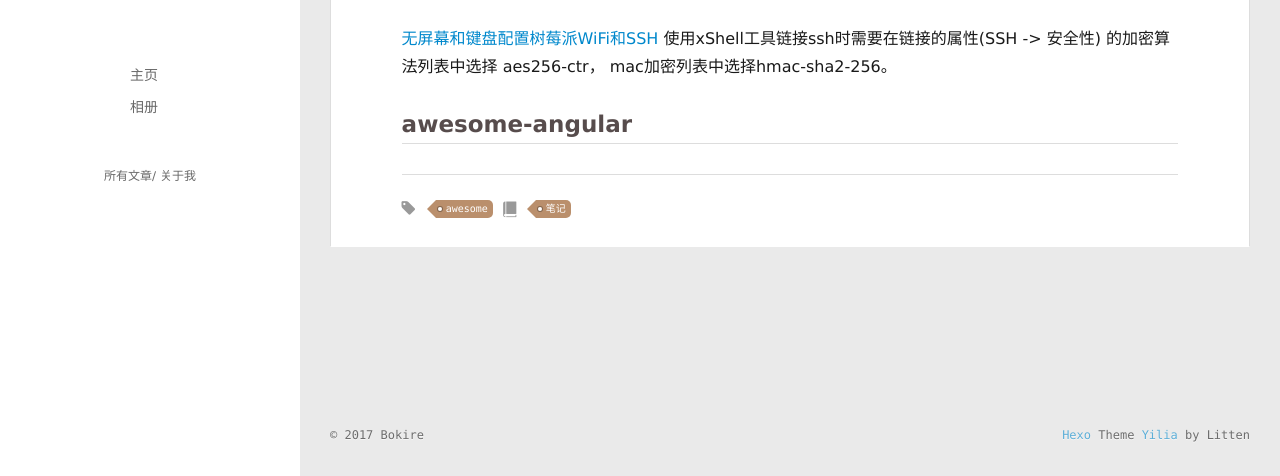
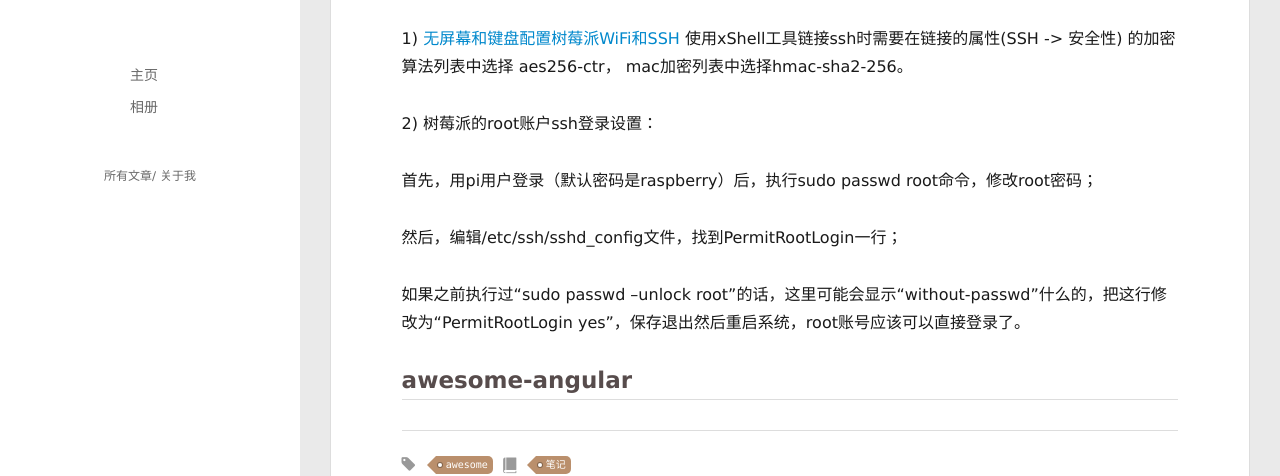
Before and after one commit to bokire/bokire.github.io, a plain HTML site: page 2017/09/20/awesome/index.html in a window 1280 px wide. Shown: the part 324-800 px from the top of the page. Drawn offline with Linux system fonts and the light colour scheme.

Commit message:
update at 2017-09-25

```diff
--- a/2017/09/20/awesome/index.html
+++ b/2017/09/20/awesome/index.html
@@ -8,17 +8,17 @@
   <link rel="dns-prefetch" href="https://bokire.github.io">
   <title>自己的awesome | 一个很重的程序员</title>
   <meta name="viewport" content="width=device-width, initial-scale=1, maximum-scale=1">
-  <meta name="description" content="awesome-API网易云音乐 网易云音乐WEB接口说明  WeChat 网页版微信接口说明 awesome-raspberry-pi  无屏幕和键盘配置树莓派WiFi和SSH  使用xShell工具链接ssh时需要在链接的属性(SSH -&amp;gt; 安全性) 的加密算法列表中选择 aes256-ctr， mac加密列表中选择hmac-sha2-256。   awesome-angular">
+  <meta name="description" content="awesome-API网易云音乐 网易云音乐WEB接口说明  WeChat 网页版微信接口说明 awesome-raspberry-pi 1) 无屏幕和键盘配置树莓派WiFi和SSH  使用xShell工具链接ssh时需要在链接的属性(SSH -&amp;gt; 安全性) 的加密算法列表中选择 aes256-ctr， mac加密列表中选择hmac-sha2-256。  2) 树莓派的root账户ssh登录">
 <meta name="keywords" content="awesome">
 <meta property="og:type" content="article">
 <meta property="og:title" content="自己的awesome">
 <meta property="og:url" content="https://bokire.github.io/2017/09/20/awesome/index.html">
 <meta property="og:site_name" content="一个很重的程序员">
-<meta property="og:description" content="awesome-API网易云音乐 网易云音乐WEB接口说明  WeChat 网页版微信接口说明 awesome-raspberry-pi  无屏幕和键盘配置树莓派WiFi和SSH  使用xShell工具链接ssh时需要在链接的属性(SSH -&amp;gt; 安全性) 的加密算法列表中选择 aes256-ctr， mac加密列表中选择hmac-sha2-256。   awesome-angular">
-<meta property="og:updated_time" content="2017-09-20T01:42:53.561Z">
+<meta property="og:description" content="awesome-API网易云音乐 网易云音乐WEB接口说明  WeChat 网页版微信接口说明 awesome-raspberry-pi 1) 无屏幕和键盘配置树莓派WiFi和SSH  使用xShell工具链接ssh时需要在链接的属性(SSH -&amp;gt; 安全性) 的加密算法列表中选择 aes256-ctr， mac加密列表中选择hmac-sha2-256。  2) 树莓派的root账户ssh登录">
+<meta property="og:updated_time" content="2017-09-23T18:08:17.291Z">
 <meta name="twitter:card" content="summary">
 <meta name="twitter:title" content="自己的awesome">
-<meta name="twitter:description" content="awesome-API网易云音乐 网易云音乐WEB接口说明  WeChat 网页版微信接口说明 awesome-raspberry-pi  无屏幕和键盘配置树莓派WiFi和SSH  使用xShell工具链接ssh时需要在链接的属性(SSH -&amp;gt; 安全性) 的加密算法列表中选择 aes256-ctr， mac加密列表中选择hmac-sha2-256。   awesome-angular">
+<meta name="twitter:description" content="awesome-API网易云音乐 网易云音乐WEB接口说明  WeChat 网页版微信接口说明 awesome-raspberry-pi 1) 无屏幕和键盘配置树莓派WiFi和SSH  使用xShell工具链接ssh时需要在链接的属性(SSH -&amp;gt; 安全性) 的加密算法列表中选择 aes256-ctr， mac加密列表中选择hmac-sha2-256。  2) 树莓派的root账户ssh登录">
 
     <link rel="alternative" href="/atom.xml" title="一个很重的程序员" type="application/atom+xml">
 
@@ -156,7 +156,11 @@
 
         <h2 id="awesome-API"><a href="#awesome-API" class="headerlink" title="awesome-API"></a>awesome-API</h2><p><a href="https://github.com/Binaryify/NeteaseCloudMusicApi" target="_blank" rel="external">网易云音乐</a> 网易云音乐WEB接口说明 </p>
 <p><a href="https://github.com/Urinx/WeixinBot" target="_blank" rel="external">WeChat</a> 网页版微信接口说明</p>
-<h2 id="awesome-raspberry-pi"><a href="#awesome-raspberry-pi" class="headerlink" title="awesome-raspberry-pi"></a>awesome-raspberry-pi</h2><p>  <a href="http://shumeipai.nxez.com/2017/09/13/raspberry-pi-network-configuration-before-boot.html" target="_blank" rel="external">无屏幕和键盘配置树莓派WiFi和SSH</a>  使用xShell工具链接ssh时需要在链接的属性(SSH -&gt; 安全性) 的加密算法列表中选择 aes256-ctr， mac加密列表中选择hmac-sha2-256。  </p>
+<h2 id="awesome-raspberry-pi"><a href="#awesome-raspberry-pi" class="headerlink" title="awesome-raspberry-pi"></a>awesome-raspberry-pi</h2><p> 1) <a href="http://shumeipai.nxez.com/2017/09/13/raspberry-pi-network-configuration-before-boot.html" target="_blank" rel="external">无屏幕和键盘配置树莓派WiFi和SSH</a>  使用xShell工具链接ssh时需要在链接的属性(SSH -&gt; 安全性) 的加密算法列表中选择 aes256-ctr， mac加密列表中选择hmac-sha2-256。 </p>
+<p>2) 树莓派的root账户ssh登录设置：</p>
+<p>首先，用pi用户登录（默认密码是raspberry）后，执行sudo passwd root命令，修改root密码；</p>
+<p>然后，编辑/etc/ssh/sshd_config文件，找到PermitRootLogin一行；</p>
+<p>如果之前执行过“sudo passwd –unlock root”的话，这里可能会显示“without-passwd”什么的，把这行修改为“PermitRootLogin yes”，保存退出然后重启系统，root账号应该可以直接登录了。</p>
 <h2 id="awesome-angular"><a href="#awesome-angular" class="headerlink" title="awesome-angular"></a>awesome-angular</h2>
 
 
```
Also changed, not shown: index.html (+5 -1 lines).
